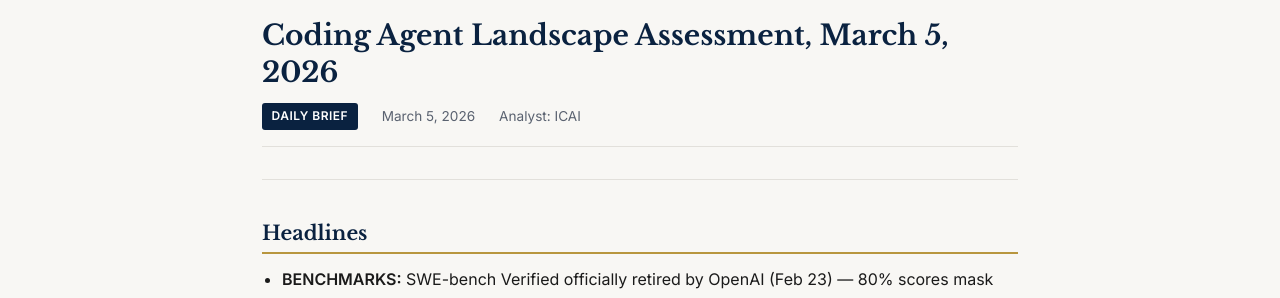
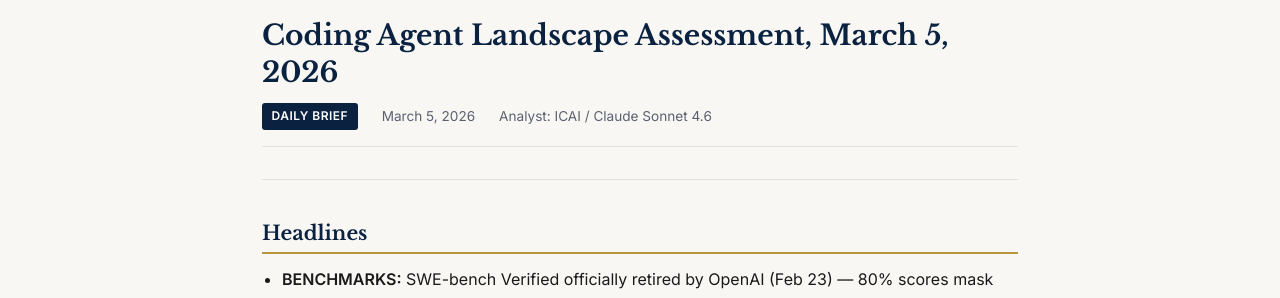
Before and after one commit to aidiss/institute-of-coding-agents, a Jekyll site: the page built from _reports/2026-03-05.md, in a window 1280 px wide and 900 px high. Shown: the part 154-452 px from the top of the window. Built offline with Jekyll 4.4.1, drawn with Linux system fonts in a browser that asks for light colours.

Commit message:
Include model name in analyst field alongside ICAI
Co-Authored-By: Claude Opus 4.6 <noreply@anthropic.com>

```diff
--- a/_reports/2026-03-05.md
+++ b/_reports/2026-03-05.md
@@ -1,7 +1,7 @@
 ---
 title: Coding Agent Landscape Assessment, March 5, 2026
 date: 2026-03-05
-analyst: ICAI
+analyst: ICAI / Claude Sonnet 4.6
 highlights:
   - SWE-bench Verified retired by OpenAI — 80% scores mask 23% real-world capability
   - Replit raises $400M at $9B valuation; platform layer consolidating
```
Also changed, not shown: prompts/daily.md (+1 -1 lines).
